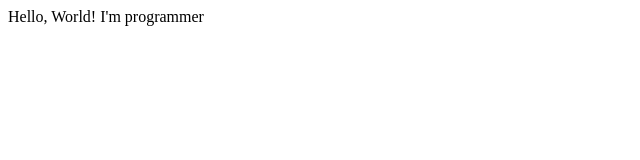
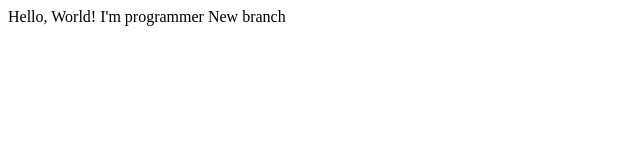
Before and after one commit to meeeeeeerik/git-tutorial-from-denis, a plain HTML site: page index.html in a window 1280 px wide. Shown: the whole page, without its empty margins (0-640 px from the left). Drawn offline with Linux system fonts and the light colour scheme.

Commit message:
new branch added

```diff
--- a/index.html
+++ b/index.html
@@ -8,5 +8,6 @@
 <body>
   Hello, World!
   I'm programmer
+  New branch
 </body>
 </html>
```
